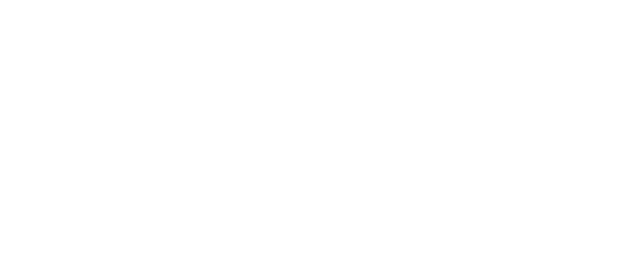
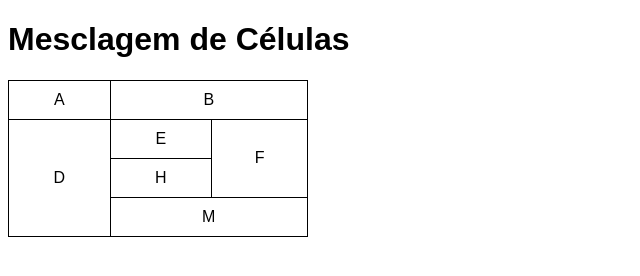
Before and after one commit to stefanyfran/html-css, a plain HTML site: page Exercicios/ex023/tabela003.html in a window 1280 px wide. Shown: the whole page, without its empty margins (0-640 px from the left). Drawn offline with Linux system fonts and the light colour scheme.

Commit message:
atualizei tabela003

```diff
--- a/Exercicios/ex023/tabela003.html
+++ b/Exercicios/ex023/tabela003.html
@@ -3,9 +3,47 @@
 <head>
     <meta charset="UTF-8">
     <meta name="viewport" content="width=device-width, initial-scale=1.0">
-    <title>Mesclagem de Células</title>
+    <title>Tabelas</title>
+    <style>
+        body {
+            font-family: Arial, Helvetica, sans-serif;
+        }
+
+        table {
+            border-collapse: collapse;
+            width: 300px;
+        }
+
+        td {
+            border: 1px solid black;
+            padding: 10px;
+            text-align: center;
+        }
+
+    </style>
 </head>
 <body>
+    <h1>Mesclagem de Células</h1>
+    <table>
+        <tr>
+            <td>A</td>
+            <td colspan="2">B</td>
 
+        </tr>
+        <tr>
+            <td rowspan="3">D</td>
+            <td>E</td>
+            <td rowspan="2">F</td>
+        </tr>
+        <tr>
+
+            <td>H</td>
+
+        </tr>
+        <tr>
+
+            <td colspan="2">M</td>
+        </tr>
+    </table>
 </body>
 </html>
```
